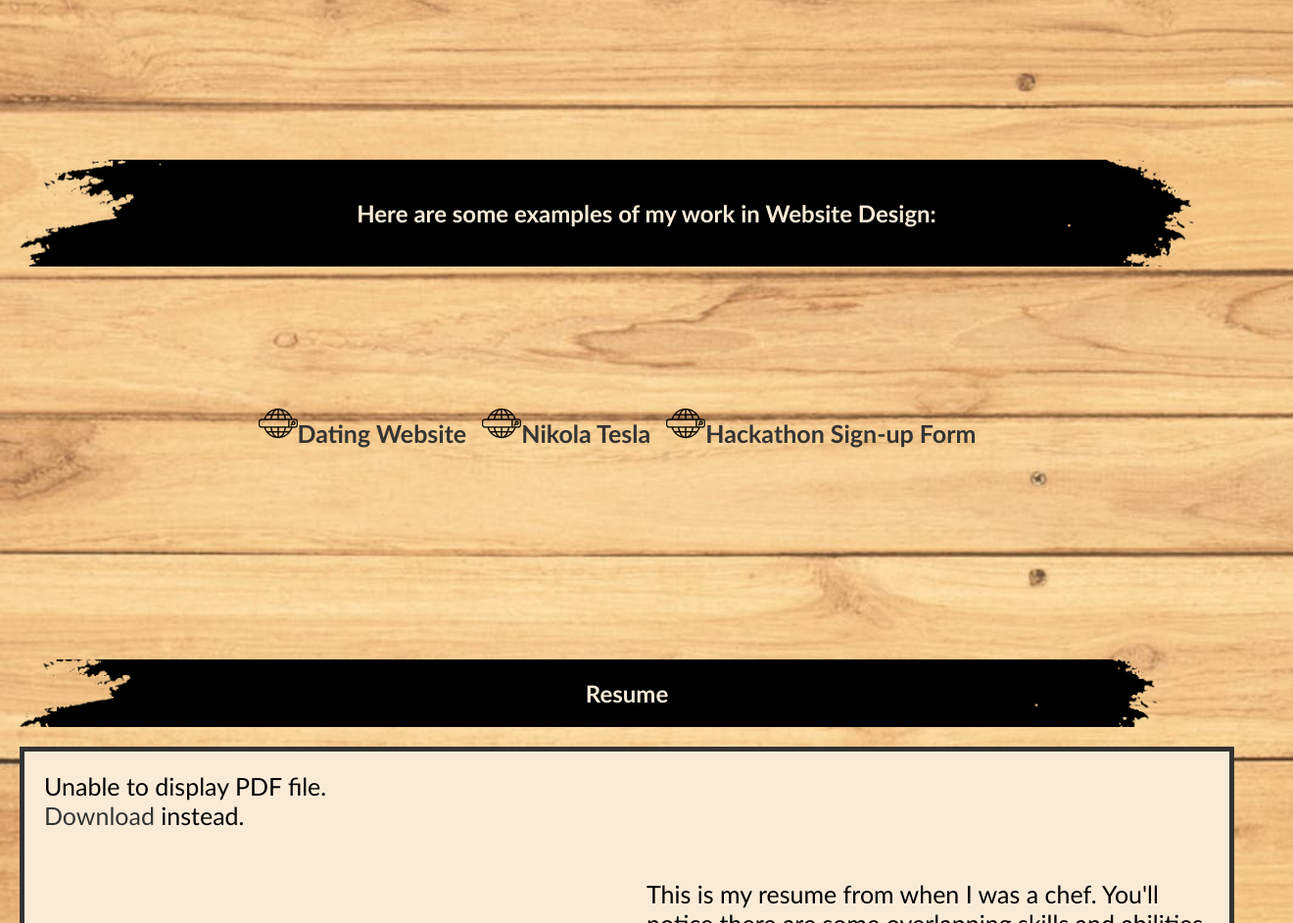
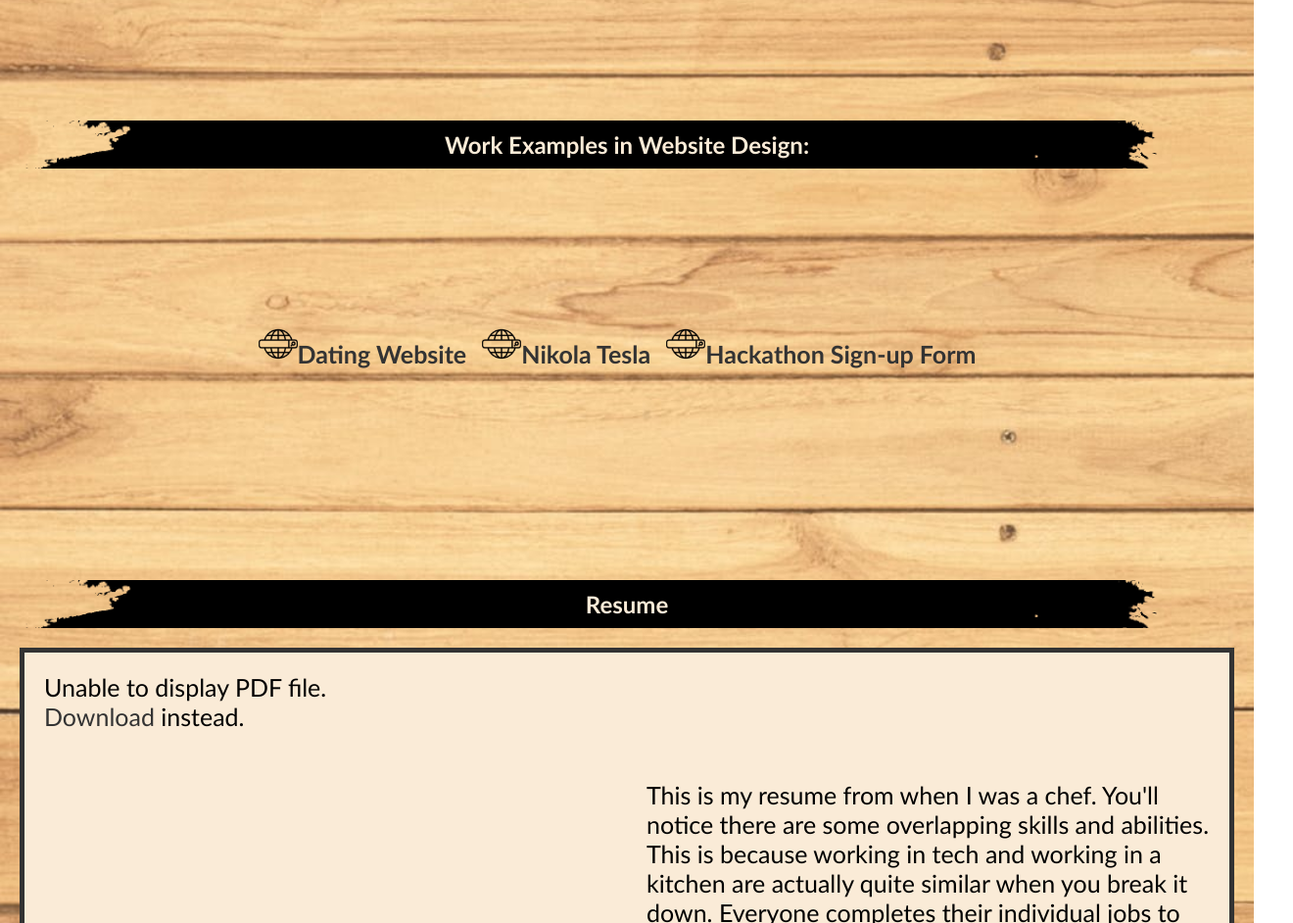
Before and after one commit to anmorshead/final-Project-WEBD1000, a plain HTML site: page index.html in a window 1280 px wide. Shown: the part 1000-1942 px from the top of the page at 98% size, 1320 px wide, since content can reach past the window. Drawn offline with Linux system fonts and the light colour scheme.

Commit message:
made some media query edits

```diff
--- a/index.html
+++ b/index.html
@@ -15,13 +15,13 @@
     <nav>
         <a class = "navigation" href="#about-me">About Me</a>
         <a class = "navigation" href="#pdf">Resume</a>
-        <a class = "navigation" href="http://127.0.0.1:5500/contact/contact.html">Contact</a>
+        <a class = "navigation" href="contact/contact.html">Contact</a>
         <a class = "navigation" href="#workexamples">Work Samples</a>
         <a class = "navigation" href="#skills">New Skills!</a>
     </nav>
     <br><br><br><br><br><br>
     <div id="about-me">
-    <h2>About Me:  Andrea Morshead</h2>
+    <h2 class="brush-background"> About Me:  Andrea Morshead</h2>
     </div>
     <div class="container">
 
@@ -39,7 +39,7 @@
     </div>
     <br><br><br><br><br><br><br><br><br>
         <div id="workexamples">
-        <h2>Here are some examples of my work in Website Design:</h2>
+        <h2 class="brush-background">Work Examples in Website Design:</h2>
 
         </div>
 
@@ -55,7 +55,7 @@
     </nav>
     <br><br><br><br><br><br><br><br><br>
 
-    <h2 class="pdf-intro">Resume</h2>
+    <h2 class="brush-background">Resume</h2>
     <div id="pdf">
         <object data="Andrea-Morshead_Resume_2023.pdf" type="application/pdf" width="100%" height="500px">
           <p>Unable to display PDF file. <a href="Andrea-Morshead_Resume_2023.pdf">Download</a> instead.</p>
@@ -71,7 +71,7 @@
 
 
         <div id="skills">
-            <h2>Skills</h2>
+            <h2 class="brush-background">Skills</h2>
         </div>
             <div class = "new-skills">
             <h3>I've gained some new skills and learned to work with some new programs recently!</h3>
--- a/style.css
+++ b/style.css
@@ -21,7 +21,9 @@ header {
         margin-right: 10px;
     }
 
-#about-me{
+
+.brush-background{
+
     text-align: center;
     background-image: url("brush.png") ;
     background-position: center;
@@ -29,7 +31,6 @@ header {
     color: antiquewhite;
     margin:20px;
     padding:10px;
-
 }
 
 .container {
@@ -58,21 +59,6 @@ header {
     padding:10px;
     border-radius: 5%;
 
-}
-
-#workexamples {
-    margin: 20px;
-    background-image: url("brush.png") ;
-    background-position: center;
-    background-size: cover;
-    color: antiquewhite;
-    display: inline-flex;
-    width:100%;
-}
-#workexamples h2{
-    text-align: center;
-    margin:40px 20px;
-    width: 100%;
 }
 
 
@@ -117,16 +103,7 @@ a:hover {
     margin: 20px;
     /*background-color:whitesmoke;*/
 }
-.pdf-intro{
-    background-image: url("brush.png") ;
-    background-position: center;
-    background-size: cover;
-    color: antiquewhite;
-    justify-content: center;
-    text-align: center;
-    margin:20px;
-    padding:20px;
-}
+
 #pdf {
     display: flex;
     flex-wrap: wrap;
@@ -271,6 +248,10 @@ a:hover {
         width: 20%; /* Adjust image size for better visibility */
         margin-bottom: 5%; /* Adjust margin for better spacing */
     }
+    .brush-background {
+        margin: 10px;
+        padding: 10px;
+    }
 
 
 }
```
